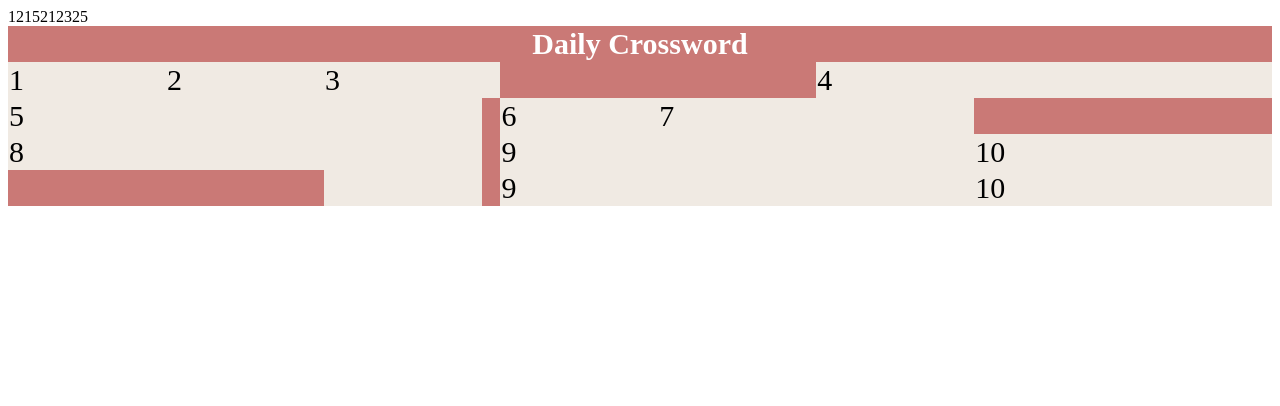
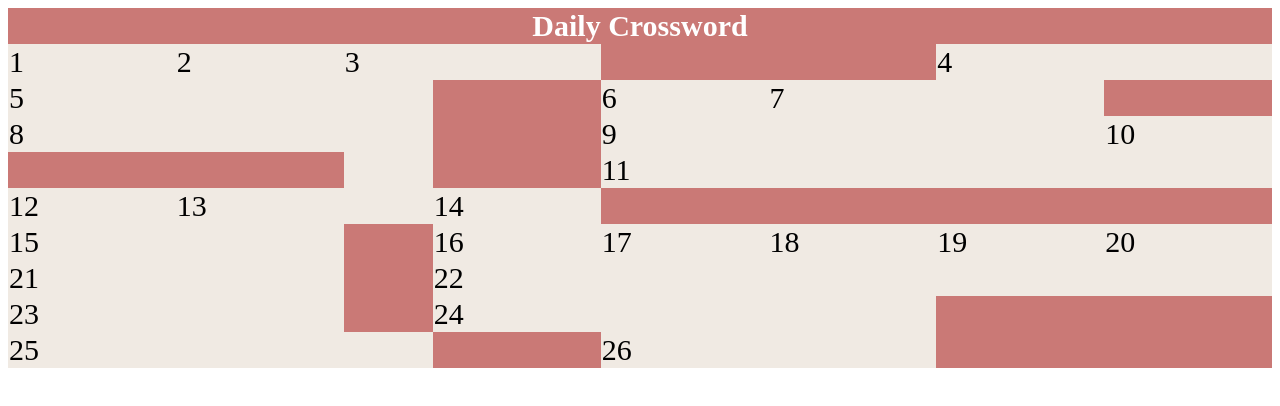
Before and after one commit to CoderOphilia/Lab4-Multimedia, a plain HTML site: page index.html in a window 1280 px wide. Drawn offline with Linux system fonts and the light colour scheme.

Commit message:
Update index.html

```diff
--- a/index.html
+++ b/index.html
@@ -1,3 +1,5 @@
+<!-- Student Name: Ophilia Fradarick -->
+
 <!DOCTYPE html>
 <html lang="en">
 <head>
@@ -32,7 +34,7 @@
                 <td colspan="1">5</td>
                 <td colspan="1"></td>
                 <td colspan="1"></td>
-                <td colspan="1" class="coloredBlock"></td>
+                <td class="coloredBlock" rowspan="3"></td>
                 <td colspan="1">6</td>
                 <td colspan="1">7</td>
                 <td colspan="1"></td>
@@ -43,7 +45,6 @@
                 <td colspan="1">8</td>
                 <td colspan="1"></td>
                 <td colspan="1"></td>
-                <td colspan="1" class="coloredBlock"></td>
                 <td colspan="1">9</td>
                 <td colspan="1"></td>
                 <td colspan="1"></td>
@@ -53,17 +54,59 @@
             <tr>
                 <td colspan="2" class="coloredBlock"></td>
                 <td colspan="1"></td>
-                <td colspan="1" class="coloredBlock"></td>
-                <td colspan="1">9</td>
+                <td colspan="1">11</td>
                 <td colspan="1"></td>
                 <td colspan="1"></td>
-                <td colspan="2">10</td>
+                <td colspan="1"></td>
             </tr>
-            <tr>12</tr>
-            <tr>15</tr>
-            <tr>21</tr>
-            <tr>23</tr>
-            <tr>25</tr>
+
+            <tr>
+                <td colspan="1">12</td>
+                <td colspan="1">13</td>
+                <td colspan="1"></td>
+                <td colspan="1">14</td>
+                <td colspan="4" class="coloredBlock"></td>
+            </tr>
+
+            <tr>
+                <td colspan="1">15</td>
+                <td colspan="1"></td>
+                <td class="coloredBlock" rowspan="3"></td>
+                <td colspan="1">16</td>
+                <td colspan="1">17</td>
+                <td colspan="1">18</td>
+                <td colspan="1">19</td>
+                <td colspan="1">20</td>
+            </tr>
+
+            <tr>
+                <td colspan="1">21</td>
+                <td colspan="1"></td>
+                <td colspan="1">22</td>
+                <td colspan="1"></td>
+                <td colspan="1"></td>
+                <td colspan="1"></td>
+                <td colspan="1"></td>
+            </tr>
+
+            <tr>
+                <td colspan="1">23</td>
+                <td colspan="1"></td>
+                <td colspan="1">24</td>
+                <td colspan="1"></td>
+                <td colspan="1"></td>
+                <td colspan="2" class="coloredBlock" rowspan="2"></td>
+            </tr>
+
+            <tr>
+                <td colspan="1">25</td>
+                <td colspan="1"></td>
+                <td colspan="1"></td>
+                <td colspan="1" class="coloredBlock"></td>
+                <td colspan="1">26</td>
+                <td colspan="1"></td>
+            </tr>
+
         </tbody>
 
         <tfoot></tfoot>
```
